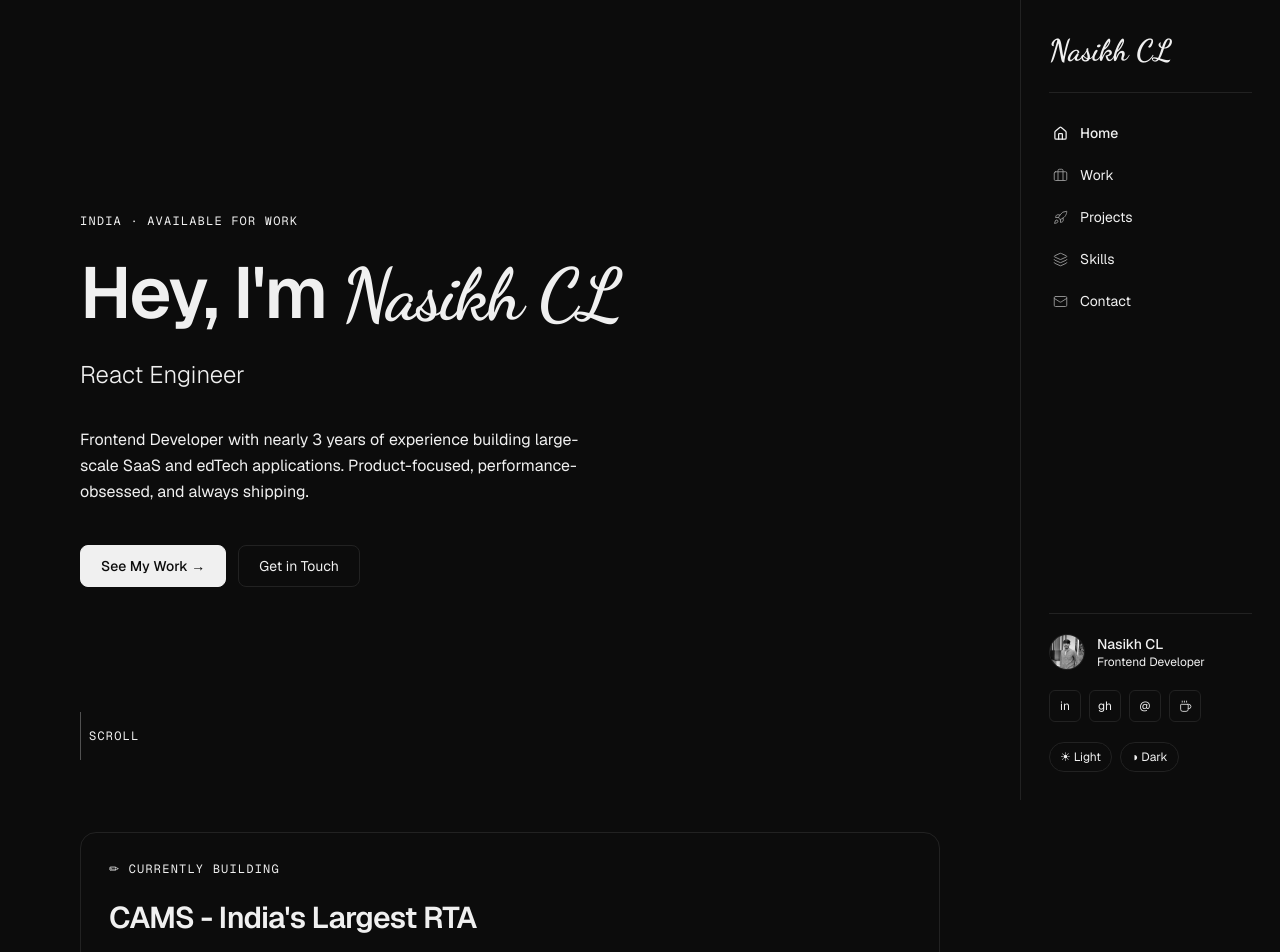
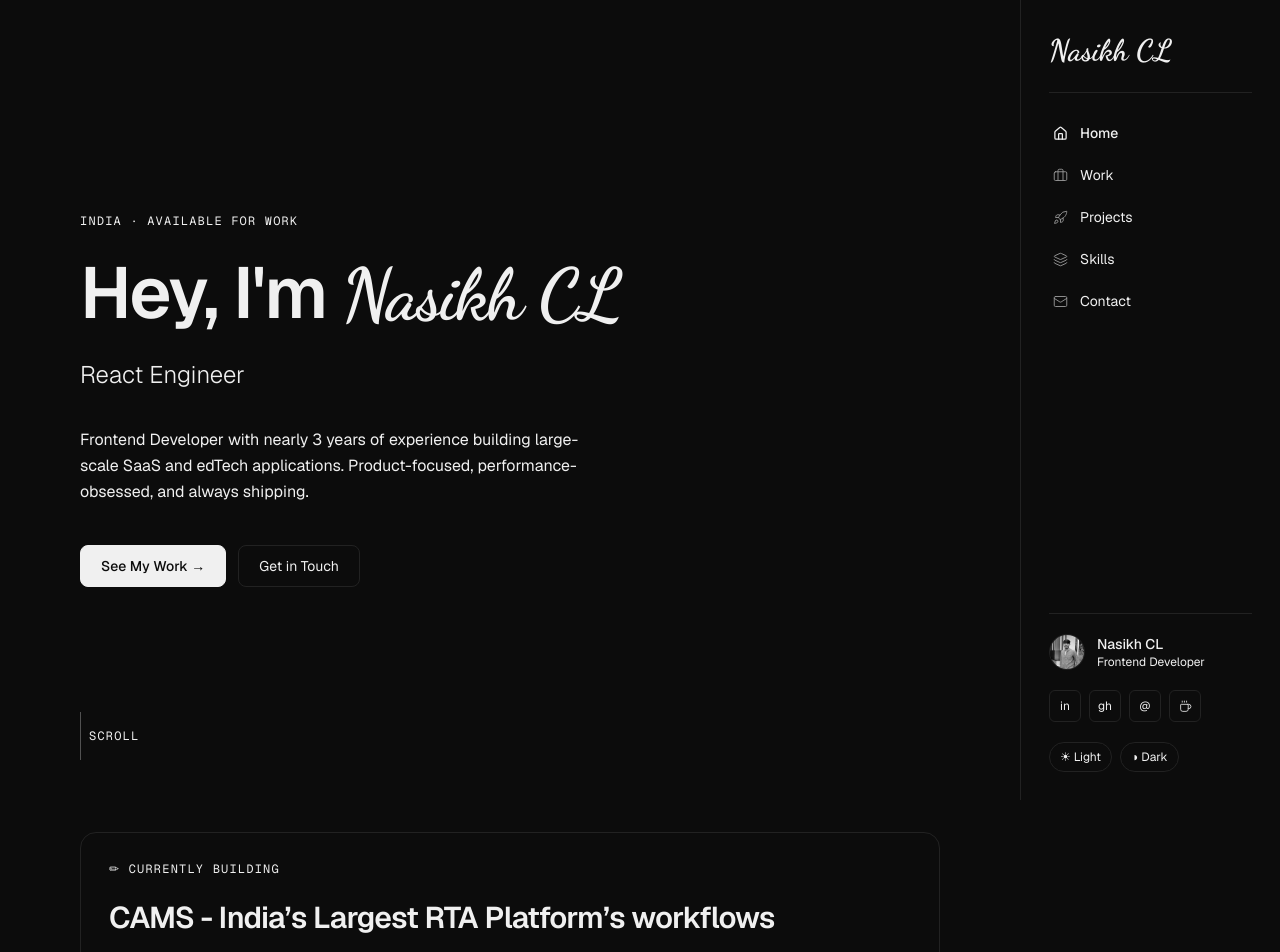
Before and after one commit to NasikhCL/personal-portfolio-website, a Next.js app: page / in a window 1280 px wide. Shown: the top 952 px of the page. Built offline with nearby package versions, Linux system fonts and the light colour scheme.

Commit message:
latest job update

```diff
--- a/data/portfolio.ts
+++ b/data/portfolio.ts
@@ -98,7 +98,7 @@ export const skills = {
 
 export const featured = {
   label: "CURRENTLY BUILDING",
-  title: "CAMS - India's Largest RTA",
+  title: "CAMS - India’s Largest RTA Platform’s workflows",
   company: "Computer Age Management Services Limited (CAMS)",
   description:
     "Computer Age Management Services Limited (CAMS) is India’s largest technology-driven financial infrastructure and Registrar and Transfer Agent (RTA) for mutual funds, holding almost 70% of the industry's average assets under management (AAUM). Headquartered in Chennai, it serves top Asset Management Companies (AMCs), Alternate Investment Funds (AIFs), and insurance firms.",
```
Lines whose indentation alone changed are shown as unchanged.
